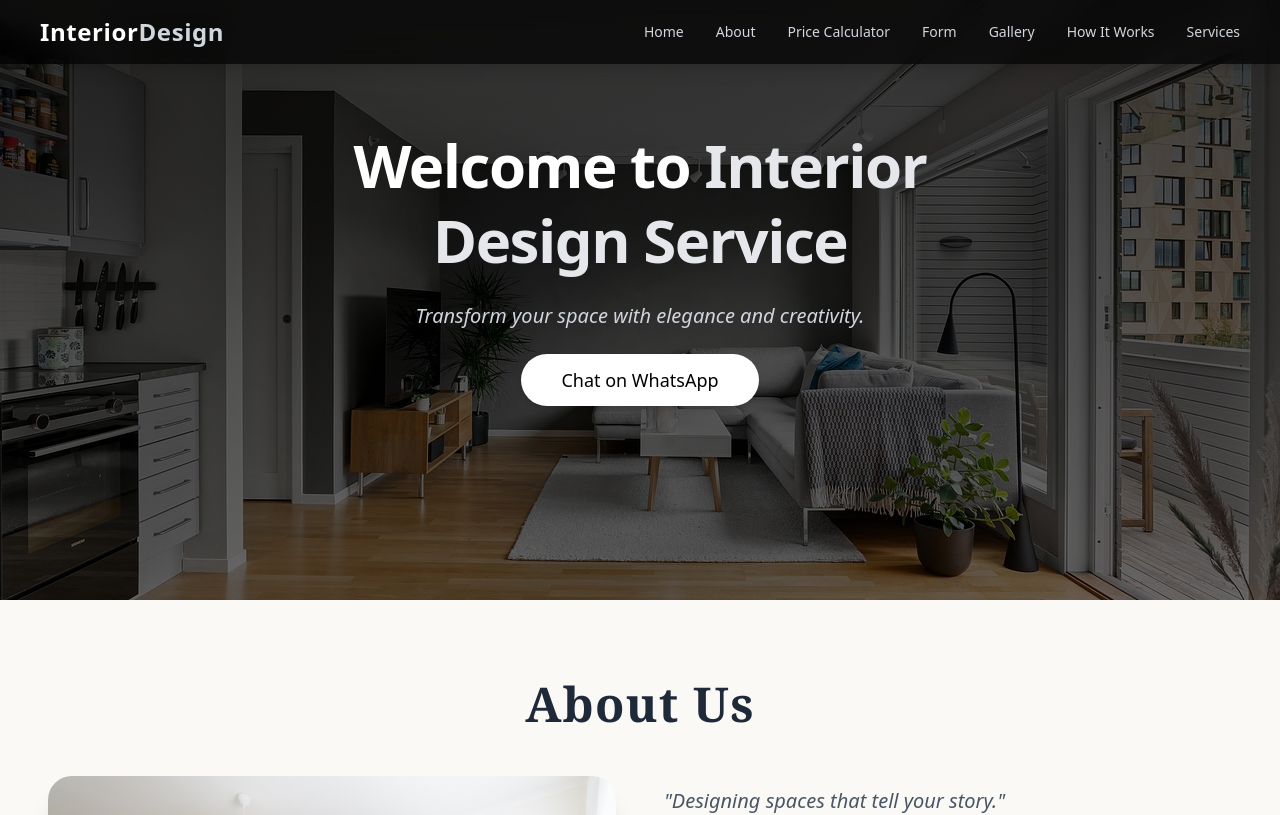
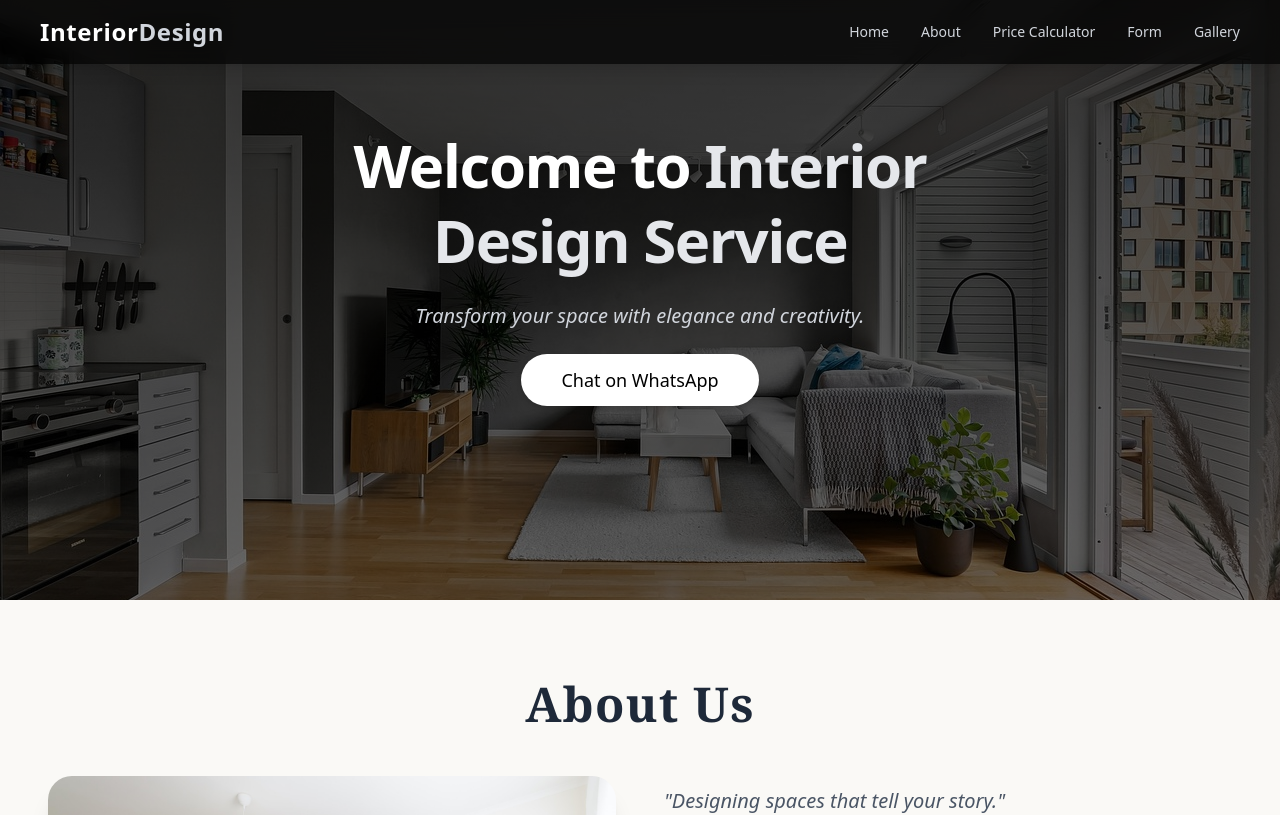
Before and after one commit to tanu0604/Interior, a React (Vite) app: page / in a window 1280 px wide. Shown: the top 815 px of the page. Built offline with nearby package versions, Linux system fonts and the light colour scheme.

Commit message:
Update Navigation.jsx

```diff
--- a/src/components/Navigation/Navigation.jsx
+++ b/src/components/Navigation/Navigation.jsx
@@ -8,8 +8,7 @@ const navItems = [
   { name: "Price Calculator", href: "/calculator" },
   { name: "Form", href: "/form" },
   { name: "Gallery", href: "/gallery" },
-  { name: "How It Works", href: "/working" },
-  { name: "Services", href: "/services" },
+
 ];
 
 export default function Navigation() {
```
